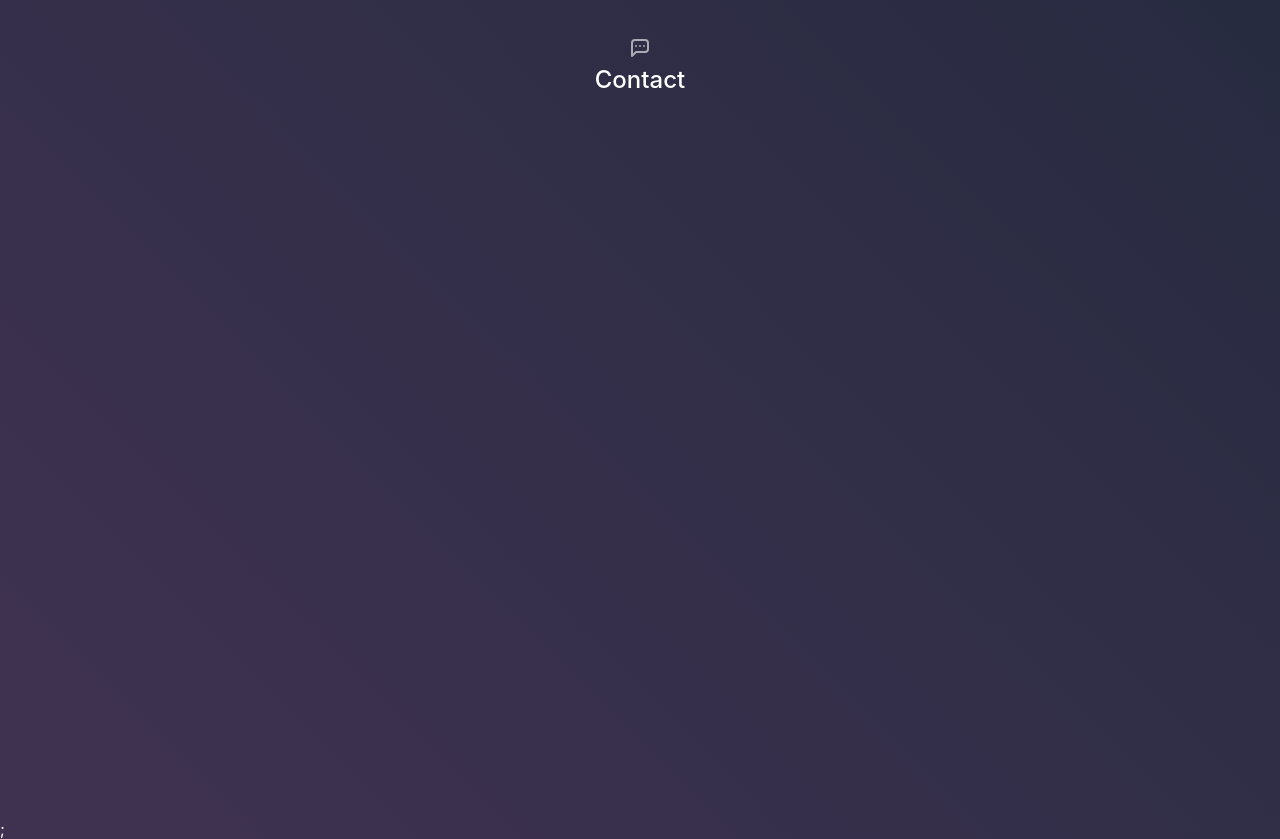
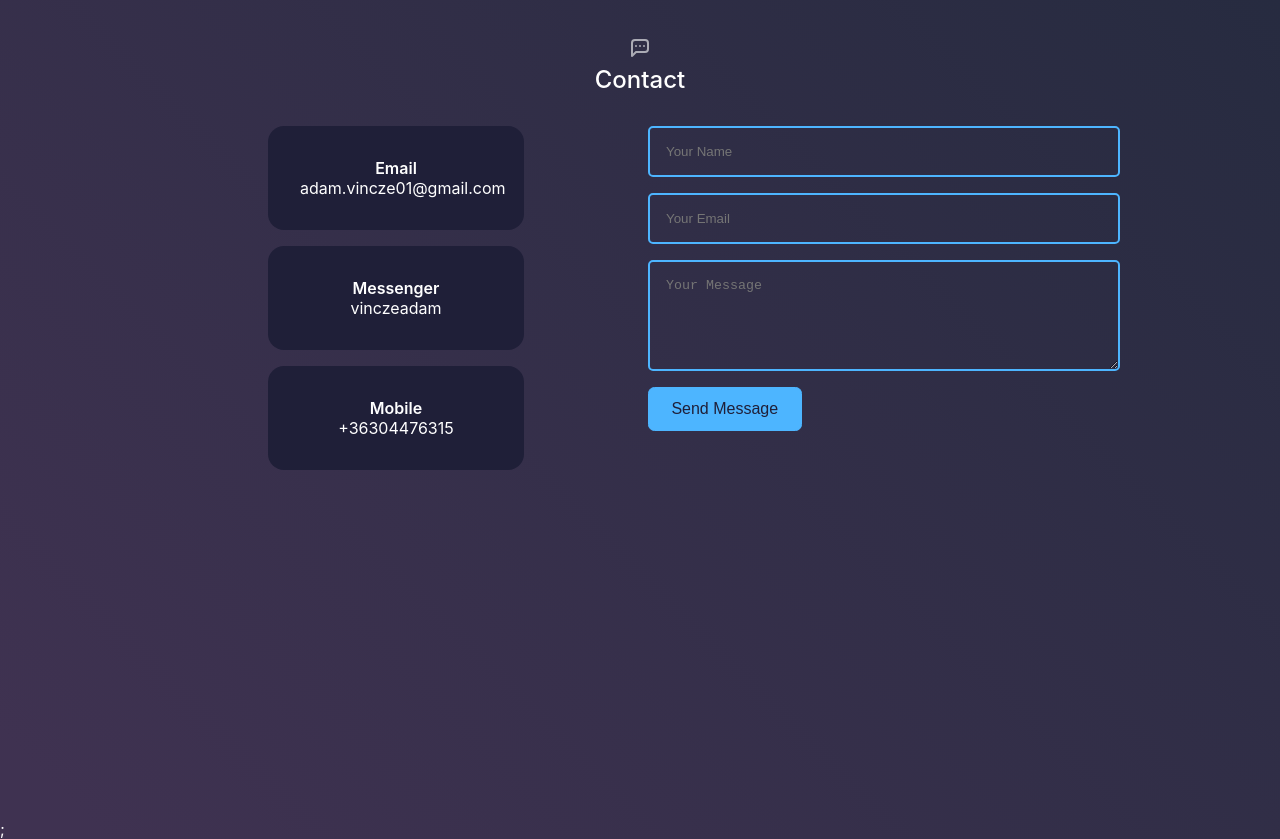
Before and after one commit to vinczeadam01/portfolio, a React (Create React App) app: page / in a window 1280 px wide. Shown: the part 3181-4020 px from the top of the page. Built offline with nearby package versions, Linux system fonts and the light colour scheme.

Commit message:
update contact component UI

```diff
--- /dev/null
+++ b/src/components/contact/contact.css
@@ -0,0 +1,44 @@
+.contact-container {
+    display: flex;
+    flex-wrap: wrap;
+    gap: 1rem;
+}
+
+.contact-container > div {
+    flex: 1;
+}
+
+.personal-container {
+    display: flex;
+    flex-direction: column;
+    align-items: center;
+    gap: 1rem;
+    max-width: 100%;
+}
+
+.personal-container > div {
+    background-color: var(--color-bg);
+    border-radius: 1rem;
+    padding: 2rem;
+    width: 16rem;
+}
+
+.form-container {
+    display: flex;
+    flex-direction: column;
+    gap: 1rem;
+    min-width: 15rem;
+    width: 100%;
+}
+
+.outlined {
+    border: 2px solid var(--color-primary);
+    border-radius: 5px;
+    background-color: transparent;
+}
+
+.form-container > input[type="text"], .form-container > input[type="email"], .form-container > textarea {
+    padding: 1rem;
+    width: 100%;
+    color: var(--color-white);
+}
--- a/src/components/contact/contact.js
+++ b/src/components/contact/contact.js
@@ -1,11 +1,45 @@
-import React from "react";
+import React, {useRef} from "react";
+import "./contact.css"
 import {TbMessageDots} from "react-icons/tb"
 
 const Contact = () => {
+    const form = useRef()
+
+    const sendEmail = (e) => {
+        e.preventDefault()
+
+        console.log(form)
+    }
+
     return (
         <section className="container" id="contact">
             <h2 className="text-light"><TbMessageDots/></h2>
             <h1>Contact</h1>
+            <div className="contact-container">
+                <div className="personal-container">
+                    <div>
+                        <h4>Email</h4>
+                        <p>adam.vincze01@gmail.com</p>
+                    </div>
+                    <div>
+                        <h4>Messenger</h4>
+                        <p>vinczeadam</p>
+                    </div>
+                    <div>
+                        <h4>Mobile</h4>
+                        <p>+36304476315</p>
+                    </div>
+                </div>
+                <div>
+                    <form ref={form} className="form-container" onClick={sendEmail}>
+                        <input className="outlined" type="text" name="user_name" placeholder="Your Name"/>
+                        <input className="outlined" type="email" name="email" placeholder="Your Email"/>
+                        <textarea className="outlined" name="message" placeholder="Your Message" rows="5"/>
+                        <input className="btn btn-primary" type="submit" value="Send Message"/>
+                    </form>
+                </div>
+            </div>
+
         </section>
     )
 }
```
